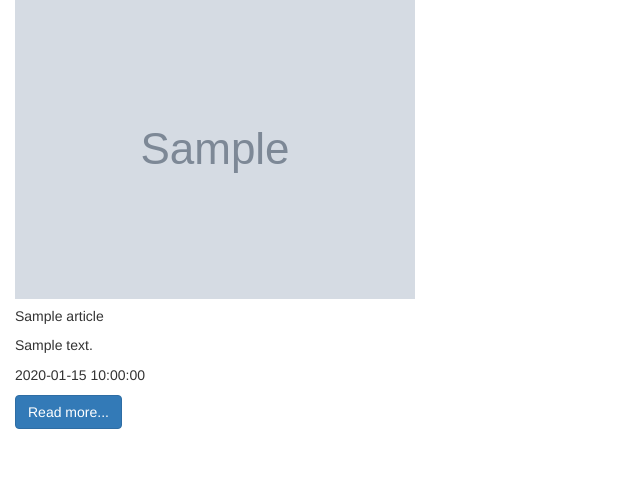
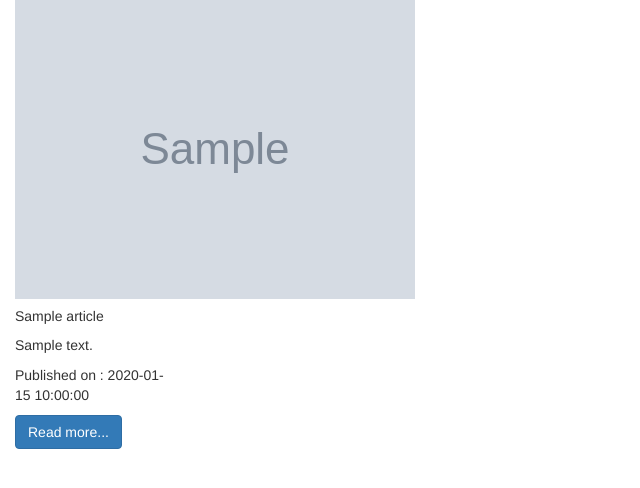
Before and after one commit to p-koskey/news-sources, a Flask app: template app/templates/article.html in a window 1280 px wide. Shown: the part 109-597 px from the top of the page, without its empty margins (0-640 px from the left). Run offline with Flask 2, Linux system fonts and the light colour scheme; the template is opened without the code that fills it: most values are stand-ins (such as "Sample title", 1, 10 or a date in 2020); grey boxes marked "Sample" are stand-in pictures; parts of the project's set-up code (start-up, migrations or seed data) failed here and were passed over; some libraries are stand-ins or nearby versions.

Commit message:
changed date format

```diff
--- a/app/request.py
+++ b/app/request.py
@@ -1,6 +1,7 @@
 from app import app
 import urllib.request, json
 from .models import source, article
+from datetime import datetime
 
 Source = source.Source
 Article = article.Article
@@ -73,7 +74,9 @@ def get_articles(id):
             description = article_item.get('description')
             url = article_item.get('url')
             urlToImage = article_item.get('urlToImage')
-            publishedAt = article_item.get('publishedAt')
+            pdate = article_item.get('publishedAt')
+
+            publishedAt = datetime.strptime(pdate, '%Y-%m-%dT%H:%M:%SZ').date()
 
             if urlToImage != "null":
                 article_object = Article(name,author,title,description,url,urlToImage,publishedAt)
--- a/app/templates/article.html
+++ b/app/templates/article.html
@@ -19,7 +19,7 @@
                 <div class="card-body">
                   <h5 class="card-title">{{i.title}}</h5>
                   <p class="card-text">{{i.description}}</p>
-                  <p class="card-text">{{i.publishDate}}</p>
+                  <p class="card-text">Published on : {{i.publishDate}}</p>
                   <a href="{{i.link}}" class="btn btn-primary">Read more...</a>
                 </div>
               </div>
```
